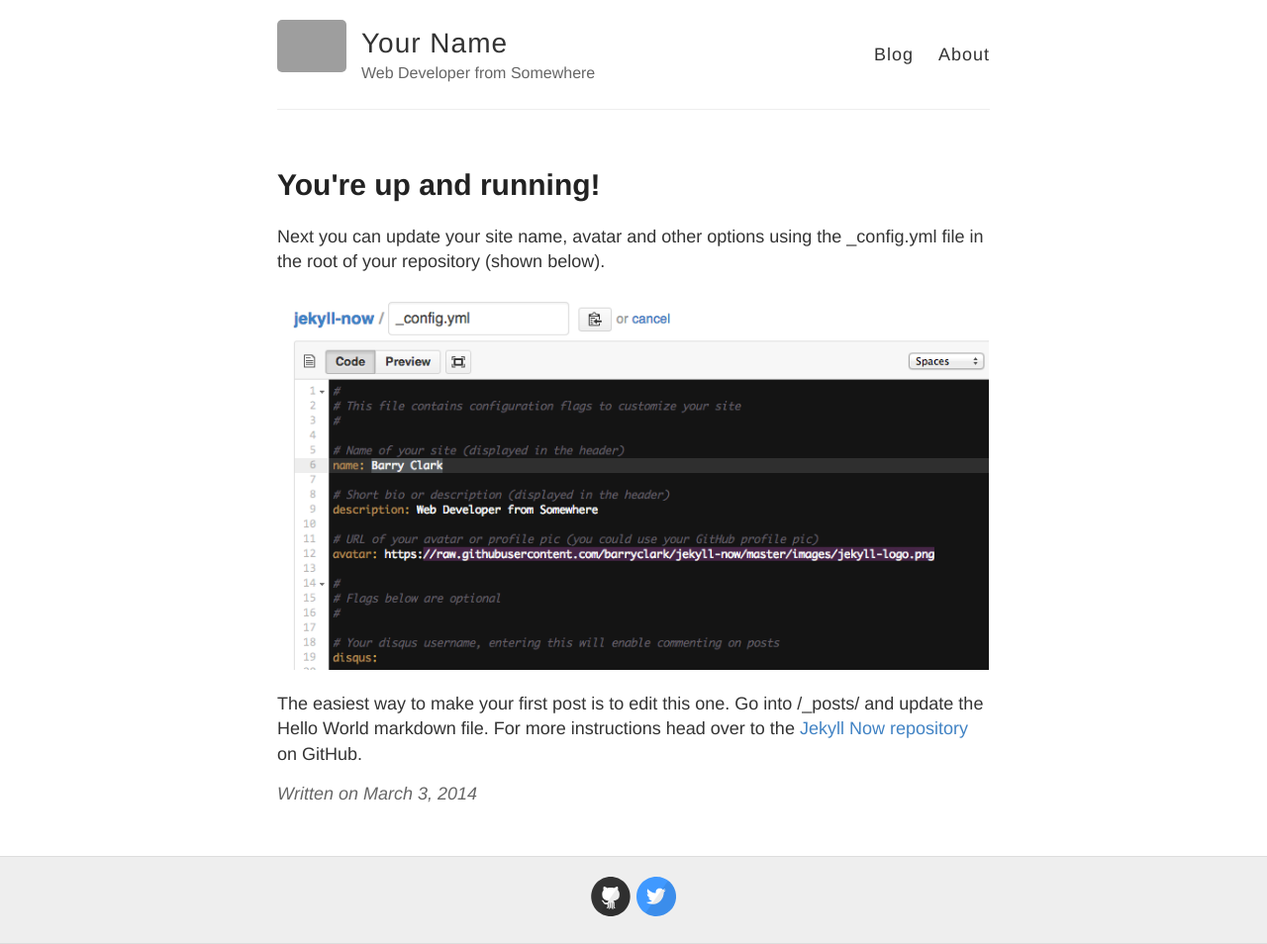
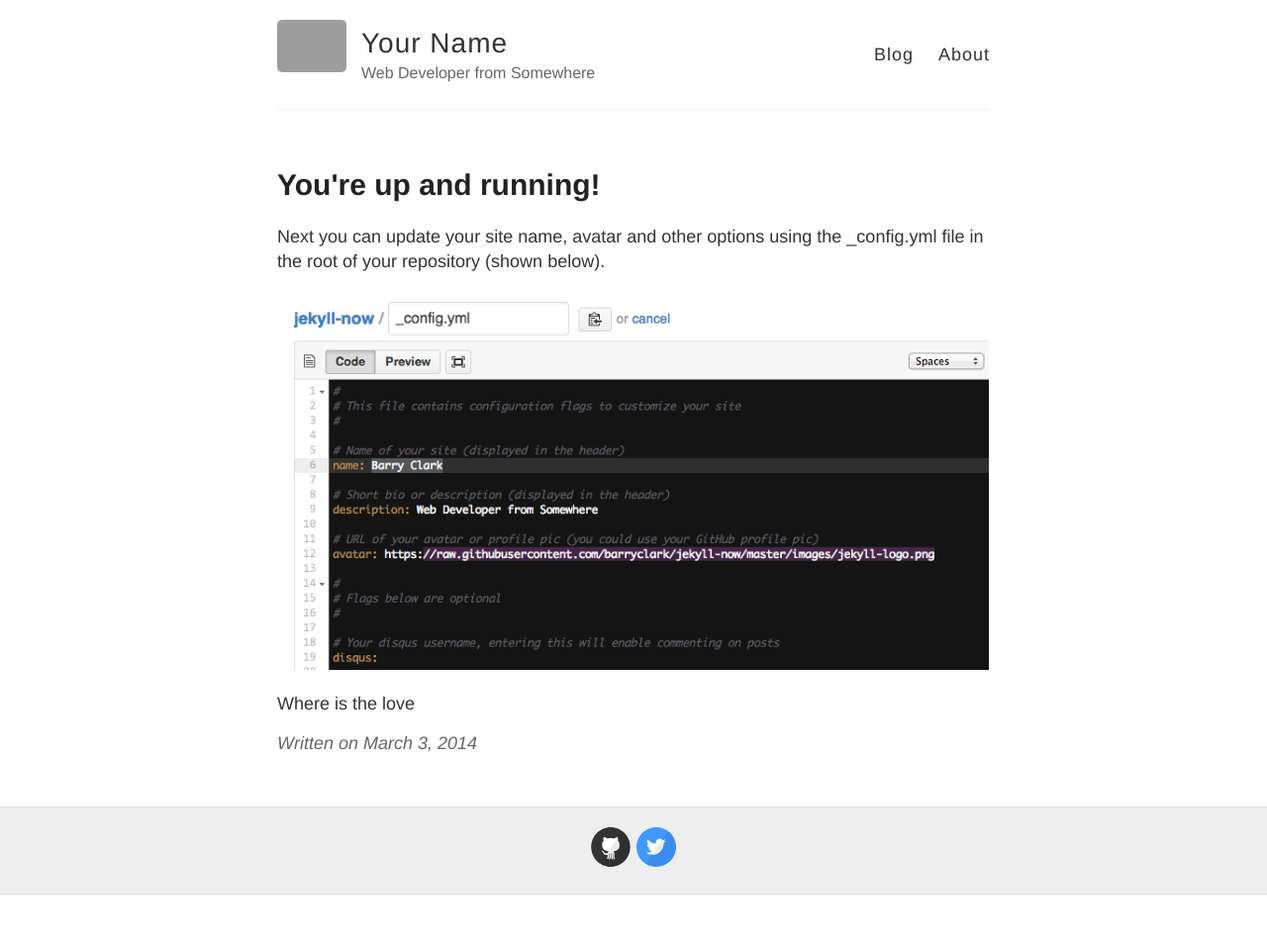
Before and after one commit to IBMFound/IBMFound.github.io, a Jekyll site: the page built from blog/_posts/2014-3-3-Hello-World.md, in a window 1280 px wide. Shown: the whole page at 99% size. Built offline with Jekyll 4.4.1, drawn with Linux system fonts in a browser that asks for light colours; after the commit the page ends 904 px from its top, so only the background shows below that; grey boxes are pictures that could not be loaded.

Commit message:
Update 2014-3-3-Hello-World.md

```diff
--- a/blog/_posts/2014-3-3-Hello-World.md
+++ b/blog/_posts/2014-3-3-Hello-World.md
@@ -7,4 +7,4 @@
 
 ![_config.yml]({{ site.baseurl }}/images/config.png)
 
-The easiest way to make your first post is to edit this one. Go into /_posts/ and update the Hello World markdown file. For more instructions head over to the [Jekyll Now repository](https://github.com/barryclark/jekyll-now) on GitHub.
+Where is the love
```
